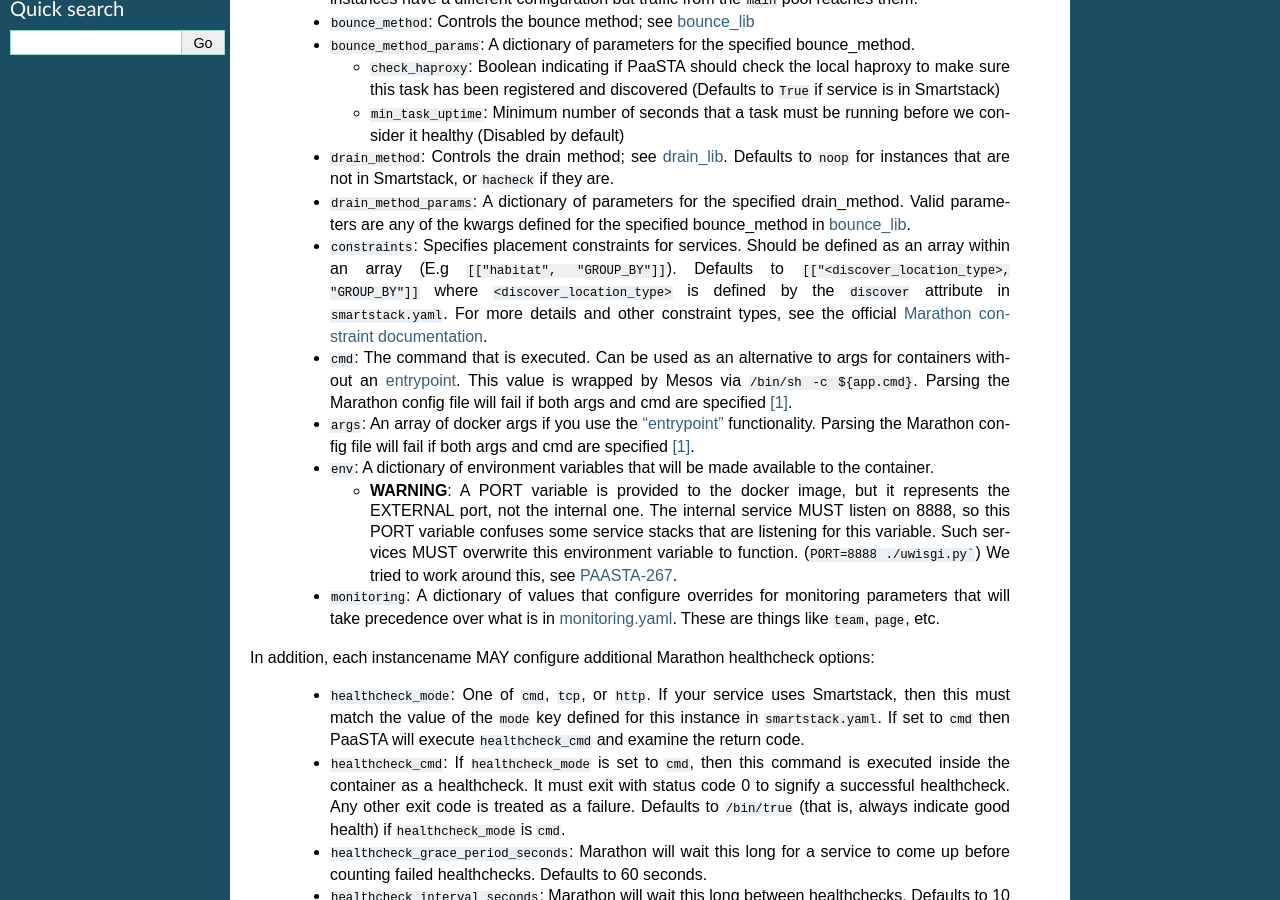
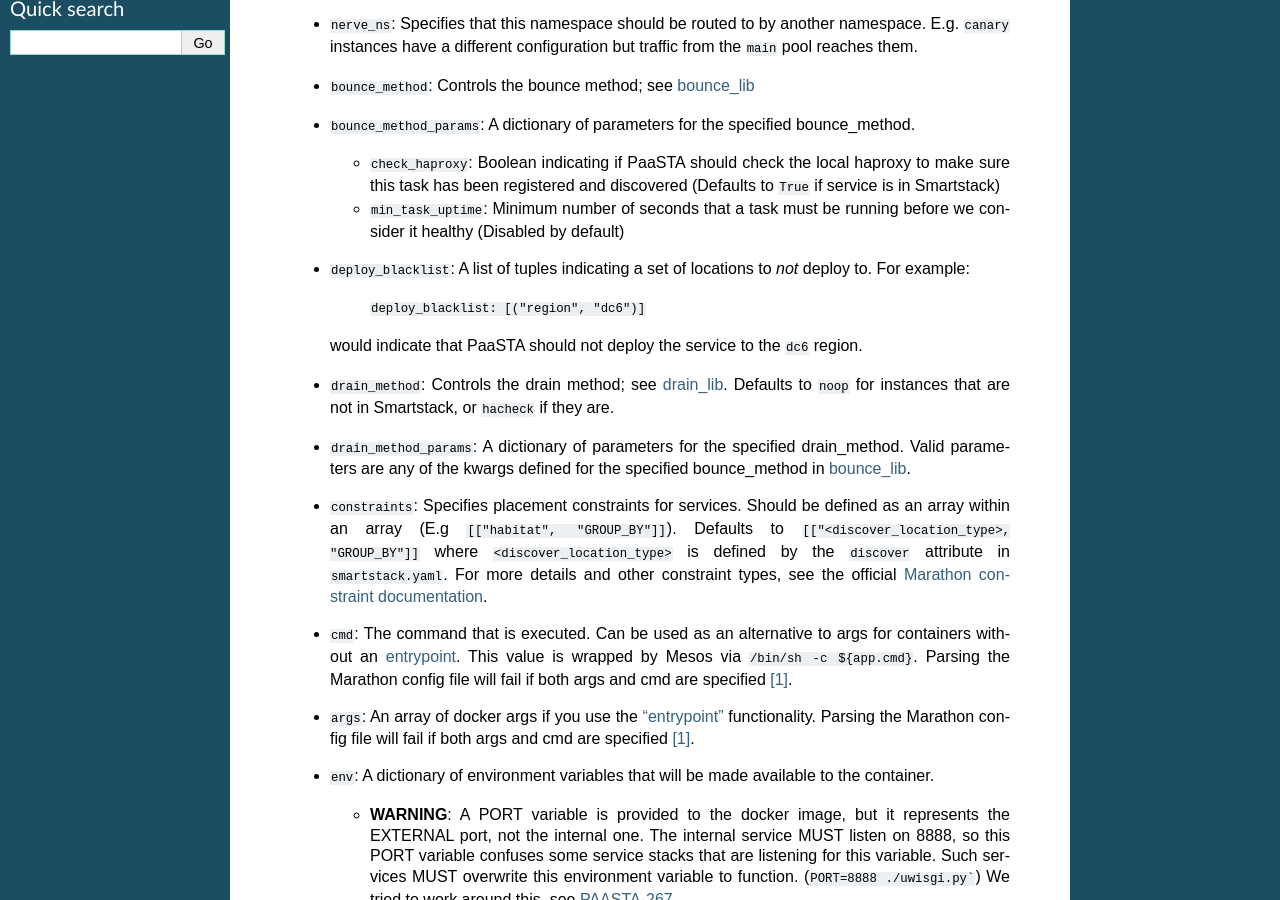
Before and after one commit to Yelp/paasta, a Sphinx documentation site: the page built from docs/source/yelpsoa_configs.rst, in a window 1280 px wide and 900 px high, scrolled down 446 px. Built offline with Sphinx 7.4.7, drawn with Linux system fonts in a browser that asks for light colours; pages that are not in the unit, such as notebooks, are missing from menus.

Commit message:
Added documentation for deploy_blacklist option

```diff
--- a/docs/source/yelpsoa_configs.rst
+++ b/docs/source/yelpsoa_configs.rst
@@ -31,6 +31,12 @@ Top level keys are instancenames, e.g. ``main`` and ``canary``. Each instancenam
     * ``check_haproxy``: Boolean indicating if PaaSTA should check the local haproxy to make sure this task has been registered and discovered (Defaults to ``True`` if service is in Smartstack)
 
     * ``min_task_uptime``: Minimum number of seconds that a task must be running before we consider it healthy (Disabled by default)
+
+  * ``deploy_blacklist``: A list of tuples indicating a set of locations to *not* deploy to. For example:
+
+      ``deploy_blacklist: [("region", "dc6")]``
+
+    would indicate that PaaSTA should not deploy the service to the ``dc6`` region.
 
   * ``drain_method``: Controls the drain method; see `drain_lib <drain_lib.html>`_. Defaults to ``noop`` for instances that are not in Smartstack, or ``hacheck`` if they are.
 
```
